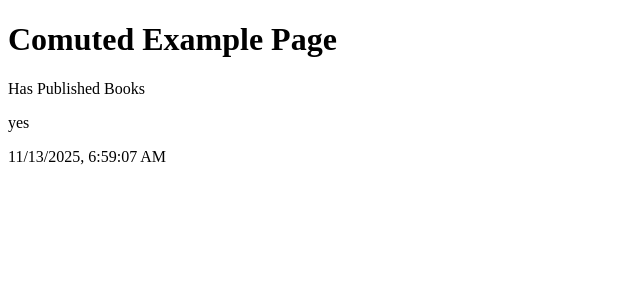
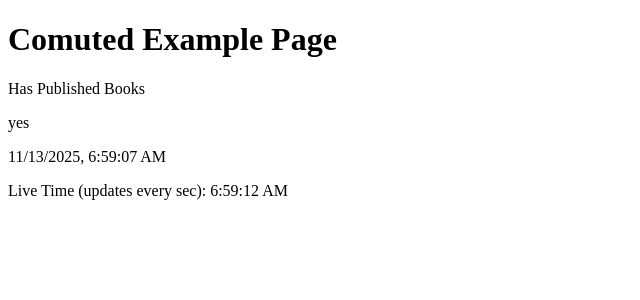
Before and after one commit to om-jasoliya91/vuedemo, a Vue app: page /computed in a window 1280 px wide. Shown: the top 300 px of the page, without its empty margins (0-640 px from the left). Built offline with nearby package versions, Linux system fonts and the light colour scheme.

Commit message:
date example with interval with onMounted and onUnmounted

```diff
--- a/src/components/viewfile/ComputedView.vue
+++ b/src/components/viewfile/ComputedView.vue
@@ -1,5 +1,5 @@
 <script setup>
-import { computed, reactive } from 'vue';
+import { ref, computed, onMounted, onUnmounted, reactive } from 'vue';
 
 const author = reactive({
   name: 'om',
@@ -20,6 +20,19 @@ const now = computed(() => {
   return new Date().toLocaleString()
   // return new Date().toLocaleString()
 })
+
+const nowCurrent = ref(new Date().toLocaleTimeString())
+let timer = null
+
+onMounted(() => {
+  timer = setInterval(() => {
+    nowCurrent.value = new Date().toLocaleTimeString()
+  }, 1000) //updates every 1 seconds
+})
+
+onUnmounted(() => {
+  clearInterval(timer)
+})
 </script>
 
 <template>
@@ -32,6 +45,8 @@ const now = computed(() => {
   <p>{{ publishBookMessage }}</p>
 
   <p>{{ now }}</p>
+
+  <p>Live Time (updates every sec): {{ nowCurrent }}</p>
 </template>
 
 <style scoped></style>
```
